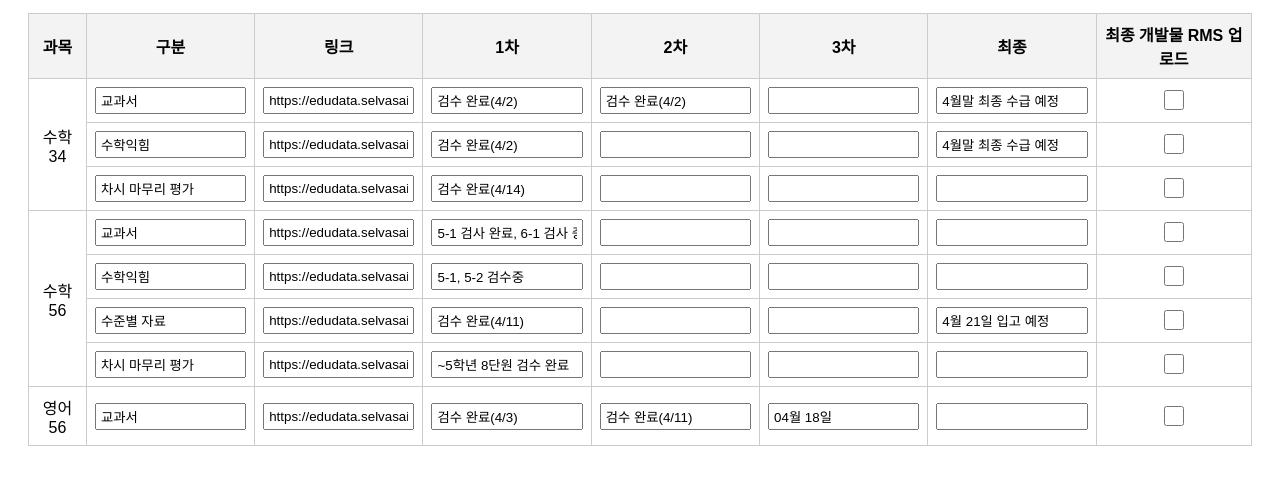
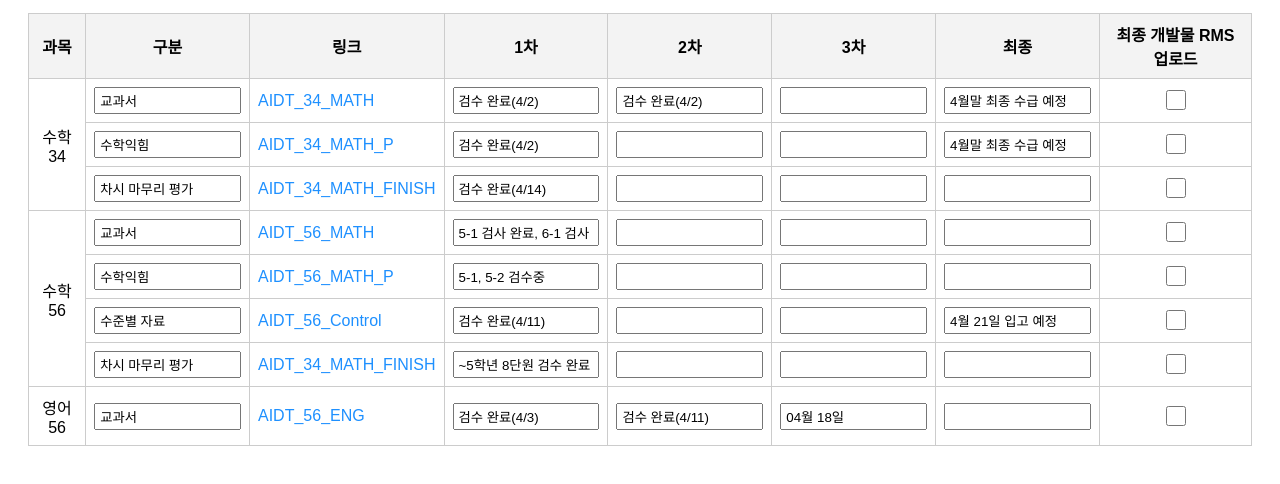
Before and after one commit to Sarah10004/tabletype_html, a plain HTML site: page index.html in a window 1280 px wide. Shown: the part 82-566 px from the top of the page. Drawn offline with Linux system fonts and the light colour scheme.

Commit message:
Update index.html

```diff
--- a/index.html
+++ b/index.html
@@ -40,6 +40,15 @@
       height: 20px;
       accent-color: dodgerblue;
     }
+
+    .link-input {
+      text-align: left;
+    }
+
+    .link-input a {
+      color: dodgerblue;
+      text-decoration: none;
+    }
   </style>
 </head>
 <body>
@@ -63,7 +72,7 @@
       <tr>
         <td rowspan="3">수학34</td>
         <td><input type="text" value="교과서" /></td>
-        <td><input type="text" value="https://edudata.selvasai.com:58668/test/AIDT_34_MATH/index.html" /></td>
+        <td class="link-input"><a href="https://edudata.selvasai.com:58668/test/AIDT_34_MATH/index.html" target="_blank">AIDT_34_MATH</a></td>
         <td><input type="text" value="검수 완료(4/2)" /></td>
         <td><input type="text" value="검수 완료(4/2)" /></td>
         <td><input type="text" /></td>
@@ -72,7 +81,7 @@
       </tr>
       <tr>
         <td><input type="text" value="수학익힘" /></td>
-        <td><input type="text" value="https://edudata.selvasai.com:58668/test/AIDT_34_MATH_P/index.html" /></td>
+        <td class="link-input"><a href="https://edudata.selvasai.com:58668/test/AIDT_34_MATH_P/index.html" target="_blank">AIDT_34_MATH_P</a></td>
         <td><input type="text" value="검수 완료(4/2)" /></td>
         <td><input type="text" /></td>
         <td><input type="text" /></td>
@@ -81,7 +90,7 @@
       </tr>
       <tr>
         <td><input type="text" value="차시 마무리 평가" /></td>
-        <td><input type="text" value="https://edudata.selvasai.com:58668/test/AIDT_34_MATH_FINISH/index.html" /></td>
+        <td class="link-input"><a href="https://edudata.selvasai.com:58668/test/AIDT_34_MATH_FINISH/index.html" target="_blank">AIDT_34_MATH_FINISH</a></td>
         <td><input type="text" value="검수 완료(4/14)" /></td>
         <td><input type="text" /></td>
         <td><input type="text" /></td>
@@ -91,7 +100,7 @@
       <tr>
         <td rowspan="4">수학56</td>
         <td><input type="text" value="교과서" /></td>
-        <td><input type="text" value="https://edudata.selvasai.com:58668/test/AIDT_56_MATH/index.html" /></td>
+        <td class="link-input"><a href="https://edudata.selvasai.com:58668/test/AIDT_56_MATH/index.html" target="_blank">AIDT_56_MATH</a></td>
         <td><input type="text" value="5-1 검사 완료, 6-1 검사 중" /></td>
         <td><input type="text" /></td>
         <td><input type="text" /></td>
@@ -100,7 +109,7 @@
       </tr>
       <tr>
         <td><input type="text" value="수학익힘" /></td>
-        <td><input type="text" value="https://edudata.selvasai.com:58668/test/AIDT_56_MATH_P/index.html" /></td>
+        <td class="link-input"><a href="https://edudata.selvasai.com:58668/test/AIDT_56_MATH_P/index.html" target="_blank">AIDT_56_MATH_P</a></td>
         <td><input type="text" value="5-1, 5-2 검수중" /></td>
         <td><input type="text" /></td>
         <td><input type="text" /></td>
@@ -109,7 +118,7 @@
       </tr>
       <tr>
         <td><input type="text" value="수준별 자료" /></td>
-        <td><input type="text" value="https://edudata.selvasai.com:58668/test/AIDT_56_Control/index.html" /></td>
+        <td class="link-input"><a href="https://edudata.selvasai.com:58668/test/AIDT_56_Control/index.html" target="_blank">AIDT_56_Control</a></td>
         <td><input type="text" value="검수 완료(4/11)" /></td>
         <td><input type="text" /></td>
         <td><input type="text" /></td>
@@ -118,7 +127,7 @@
       </tr>
       <tr>
         <td><input type="text" value="차시 마무리 평가" /></td>
-        <td><input type="text" value="https://edudata.selvasai.com:58668/test/AIDT_34_MATH_FINISH/index.html" /></td>
+        <td class="link-input"><a href="https://edudata.selvasai.com:58668/test/AIDT_34_MATH_FINISH/index.html" target="_blank">AIDT_34_MATH_FINISH</a></td>
         <td><input type="text" value="~5학년 8단원 검수 완료" /></td>
         <td><input type="text" /></td>
         <td><input type="text" /></td>
@@ -128,7 +137,7 @@
       <tr>
         <td rowspan="3">영어56</td>
         <td><input type="text" value="교과서" /></td>
-        <td><input type="text" value="https://edudata.selvasai.com:58668/test/AIDT_56_ENG/index.html" /></td>
+        <td class="link-input"><a href="https://edudata.selvasai.com:58668/test/AIDT_56_ENG/index.html" target="_blank">AIDT_56_ENG</a></td>
         <td><input type="text" value="검수 완료(4/3)" /></td>
         <td><input type="text" value="검수 완료(4/11)" /></td>
         <td><input type="text" value="04월 18일" /></td>
```
